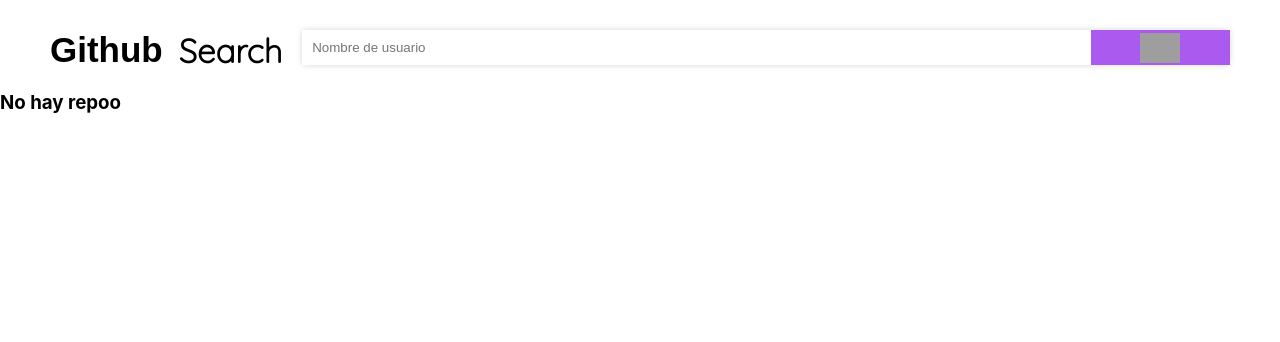
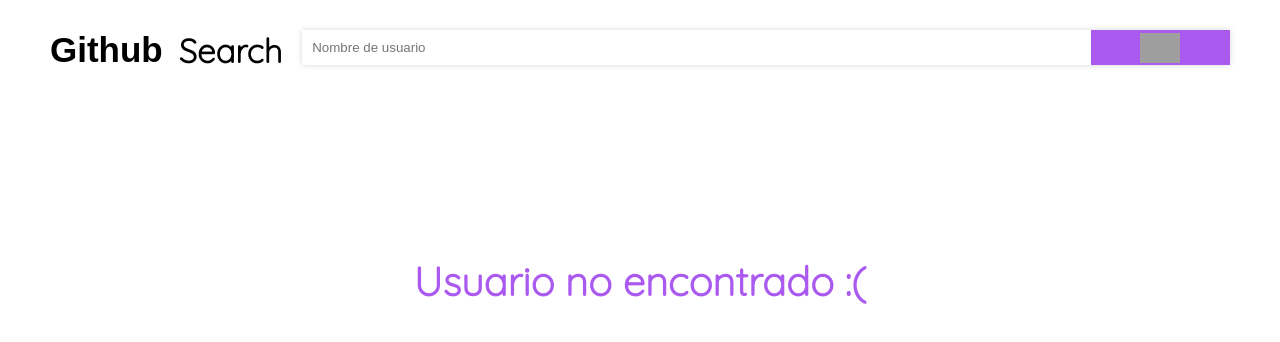
Before and after one commit to concretesolutions/frontend-recruiting-hsa, a React (Create React App) app in the folder github-search/: page / in a window 1280 px wide. Shown: the top 342 px of the page. Built offline with nearby package versions, Linux system fonts and the light colour scheme; grey boxes are pictures that could not be loaded; a web font is replaced by a local one.

Commit message:
se agrega componente para usuario no encontrado + css

```diff
--- a/github-search/src/Components/ResultUsers.jsx
+++ b/github-search/src/Components/ResultUsers.jsx
@@ -1,5 +1,6 @@
 import React, { useContext, useState } from 'react'
 import { UserContext } from '../Context/UserContext'
+import UserNotFound from './UserNotFound';
 
 
 export const ResultUsers = () => {
@@ -17,7 +18,7 @@
     return (
         <>
         { search !== users.login ?
-            <h3>No hay repoo</h3>
+            <UserNotFound />
          :
             <div className="resultUsers-container">
             <div className="resultUsers-user">
--- /dev/null
+++ b/github-search/src/Components/UserNotFound.jsx
@@ -0,0 +1,12 @@
+import React from 'react'
+
+const UserNotFound = () => {
+    const sad = ':('
+    return (
+        <div className="userNotFound-container">
+            <h1 className="userNotFound-title">Usuario no encontrado {sad}</h1>
+        </div>
+    )
+}
+
+export default UserNotFound
--- a/github-search/src/Styles/Componentes/_ResultUsers.scss
+++ b/github-search/src/Styles/Componentes/_ResultUsers.scss
@@ -57,7 +57,6 @@
             color: #AB5AEF;
             margin: 0px;
             margin-top: 15px;
-            margin: 0;
         }
         .resultUsers-reposDescription{
             font-family: 'Quicksand';
--- /dev/null
+++ b/github-search/src/Styles/Componentes/_UserNotFound.scss
@@ -0,0 +1,11 @@
+.userNotFound-container{
+    display: flex;
+    justify-content: center;
+    margin-top: 170px;
+}
+    .userNotFound-title{
+        font-family: 'Quicksand';
+        font-size: 40px;
+        color: #AB5AEF;
+        margin-top: 15px;
+    }
--- a/github-search/src/index.css
+++ b/github-search/src/index.css
@@ -126,8 +126,7 @@
   font-size: 30px;
   color: #AB5AEF;
   margin: 0px;
-  margin-top: 15px;
-  margin: 0; }
+  margin-top: 15px; }
 
 .resultUsers-reposDescription {
   font-family: 'Quicksand';
@@ -146,6 +145,17 @@
 
 .resultUsers-numberStart {
   margin: 0px; }
+
+.userNotFound-container {
+  display: flex;
+  justify-content: center;
+  margin-top: 170px; }
+
+.userNotFound-title {
+  font-family: 'Quicksand';
+  font-size: 40px;
+  color: #AB5AEF;
+  margin-top: 15px; }
 
 /* <---------------IMPORT VIEWS-------------------> */
 .home-container {
--- a/github-search/src/index.scss
+++ b/github-search/src/index.scss
@@ -4,6 +4,7 @@
 /* <---------------IMPORT COMPONENTS--------------> */
 @import "./Styles/Componentes/_Nav.scss";
 @import "./Styles/Componentes/_ResultUsers.scss";
+@import "./Styles/Componentes/_UserNotFound.scss";
 
 /* <---------------IMPORT VIEWS-------------------> */
 @import "./Styles/Views/_Home.scss";
```
